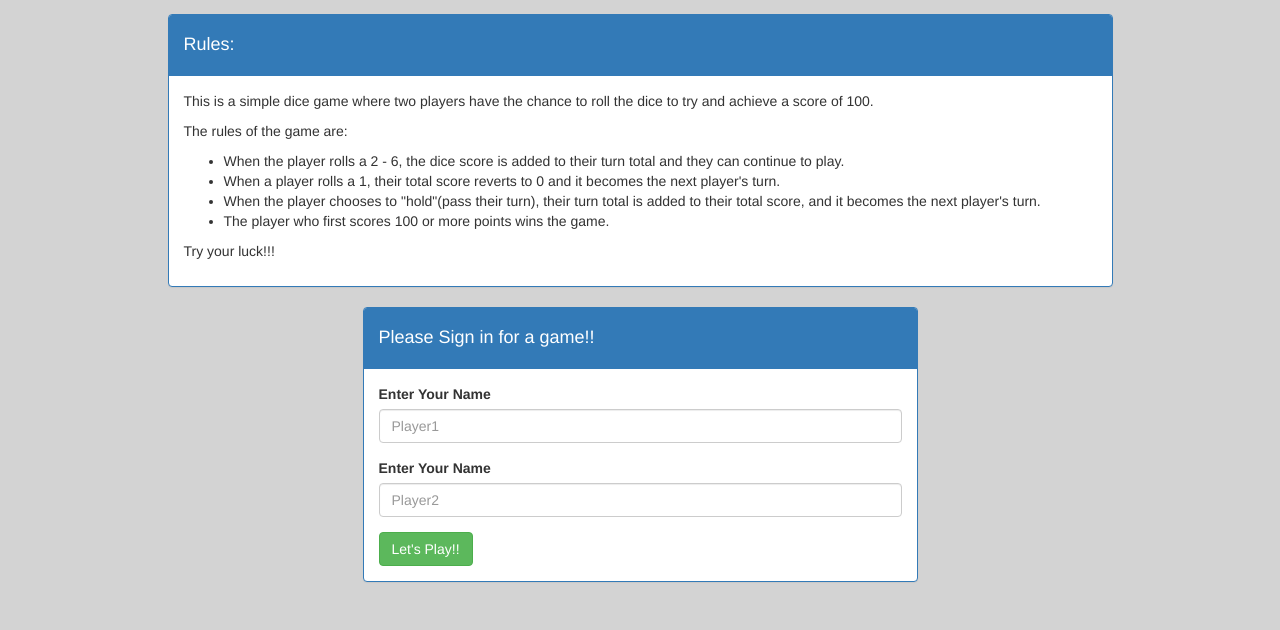
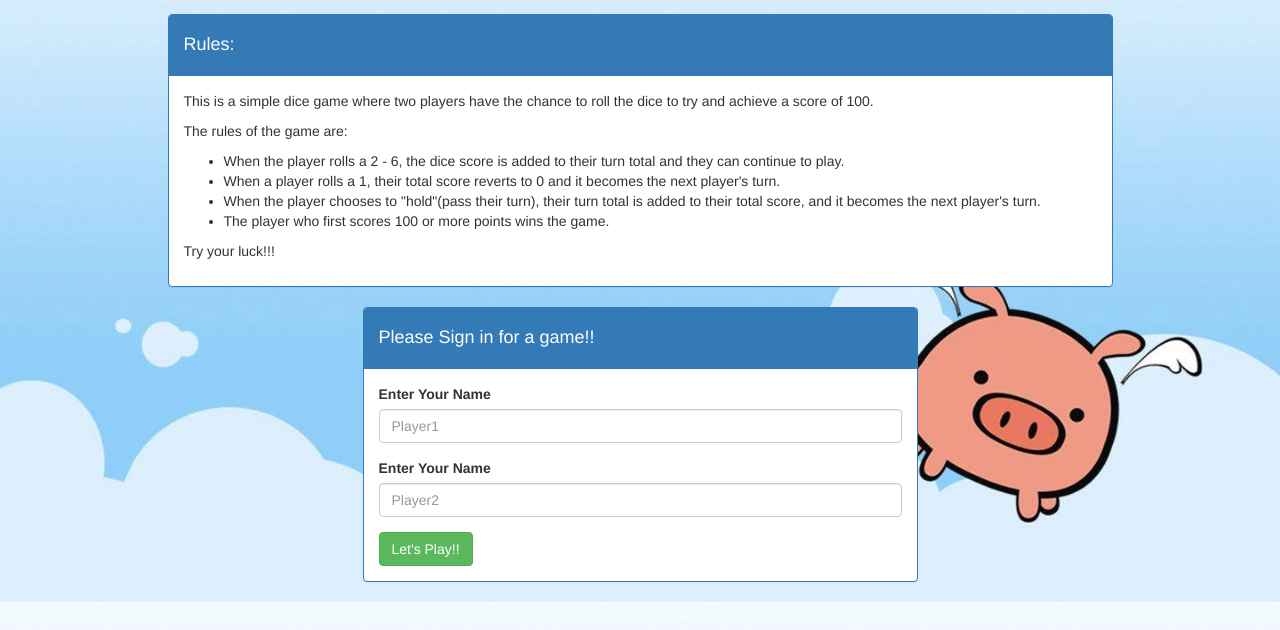
Before and after one commit to rossfletcher19/pigDice, a plain HTML site: page index.html in a window 1280 px wide. Shown: the part 170-800 px from the top of the page. Drawn offline with Linux system fonts and the light colour scheme.

Commit message:
update readme

```diff
--- a/css/styles.css
+++ b/css/styles.css
@@ -1,5 +1,6 @@
 body {
-  background-color: lightgrey;
+  background-image: url(../img/pigBR.jpg);
+  background-size: 100% 100%;
 }
 
 .jumbotron {
```
Also changed, not shown: index.html (+0 -2 lines), js/scripts.js (+3 -5 lines), img/pigBR.jpg (added), 1 other file.
